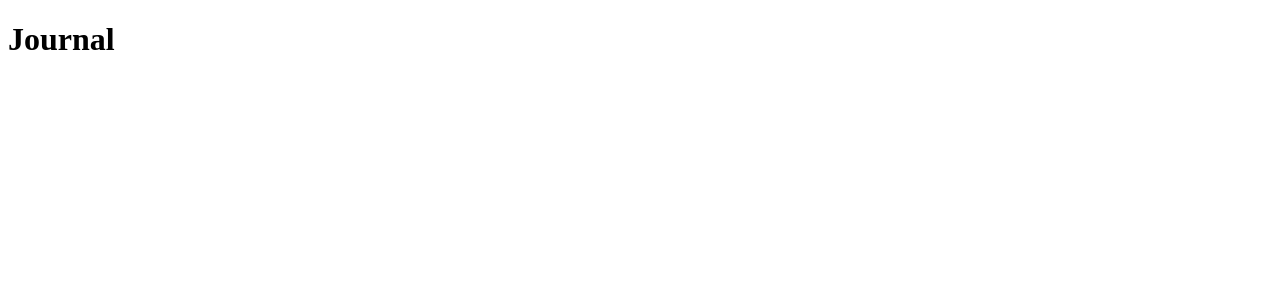
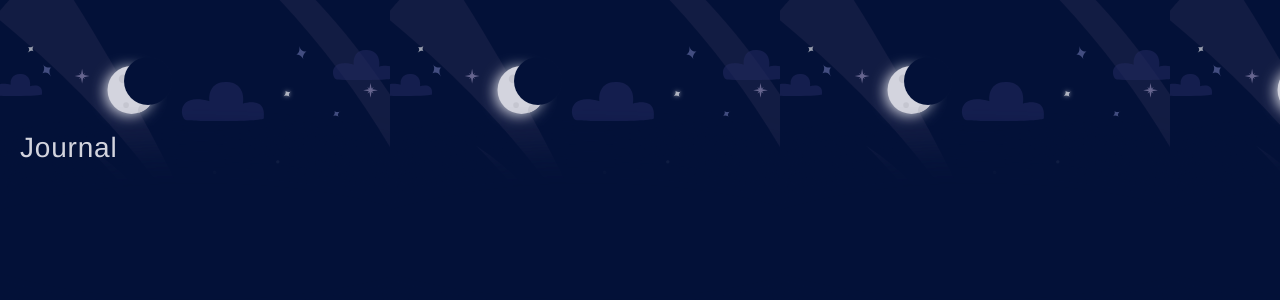
Before and after one commit to menchu123/dreamist-frontend, a Vue app: page / in a window 1280 px wide. Shown: the top 300 px of the page. Built offline with nearby package versions, Linux system fonts and the light colour scheme.

Commit message:
Styles added to home page

```diff
--- a/src/App.vue
+++ b/src/App.vue
@@ -2,4 +2,48 @@
   <router-view />
 </template>
 
-<style lang="scss"></style>
+<style lang="scss">
+@import "./src/styles/variables";
+#app {
+  font-family: $font-family;
+  letter-spacing: 0.05em;
+  background-color: $darkBackground;
+  box-sizing: border-box;
+}
+
+* {
+  box-sizing: border-box;
+}
+
+body {
+  margin: 0;
+  color: $lightgrey;
+  min-height: 100vh;
+  width: 100vw;
+  min-height: -webkit-fill-available;
+}
+h1 {
+  color: $lightgrey;
+  font-size: 28px;
+  font-weight: 500;
+  margin: 0 0 10px 0;
+}
+h2 {
+  font-size: 18px;
+  font-weight: normal;
+  line-height: 19px;
+  letter-spacing: 0.05em;
+}
+
+p {
+  font-size: 16px;
+  font-weight: 300;
+  line-height: 120%;
+  letter-spacing: 0.05em;
+  margin: 0 0 7px;
+}
+a {
+  text-decoration: none;
+  color: inherit;
+}
+</style>
--- a/src/views/Home.vue
+++ b/src/views/Home.vue
@@ -12,3 +12,22 @@ export default defineComponent({
   name: "Home",
 });
 </script>
+
+<style lang="scss">
+@import "./src/styles/variables";
+@import "./src/styles/mixins";
+.home {
+  @include backgroundDark;
+  padding: 132px 20px 0;
+  .dream-list {
+    height: calc(100vh - 110px - 150px);
+    overflow-y: scroll;
+    padding-bottom: 30px;
+    -ms-overflow-style: none;
+    scrollbar-width: none;
+    &::-webkit-scrollbar {
+      display: none;
+    }
+  }
+}
+</style>
```
Also changed, not shown: src/assets/Background.svg (added).
